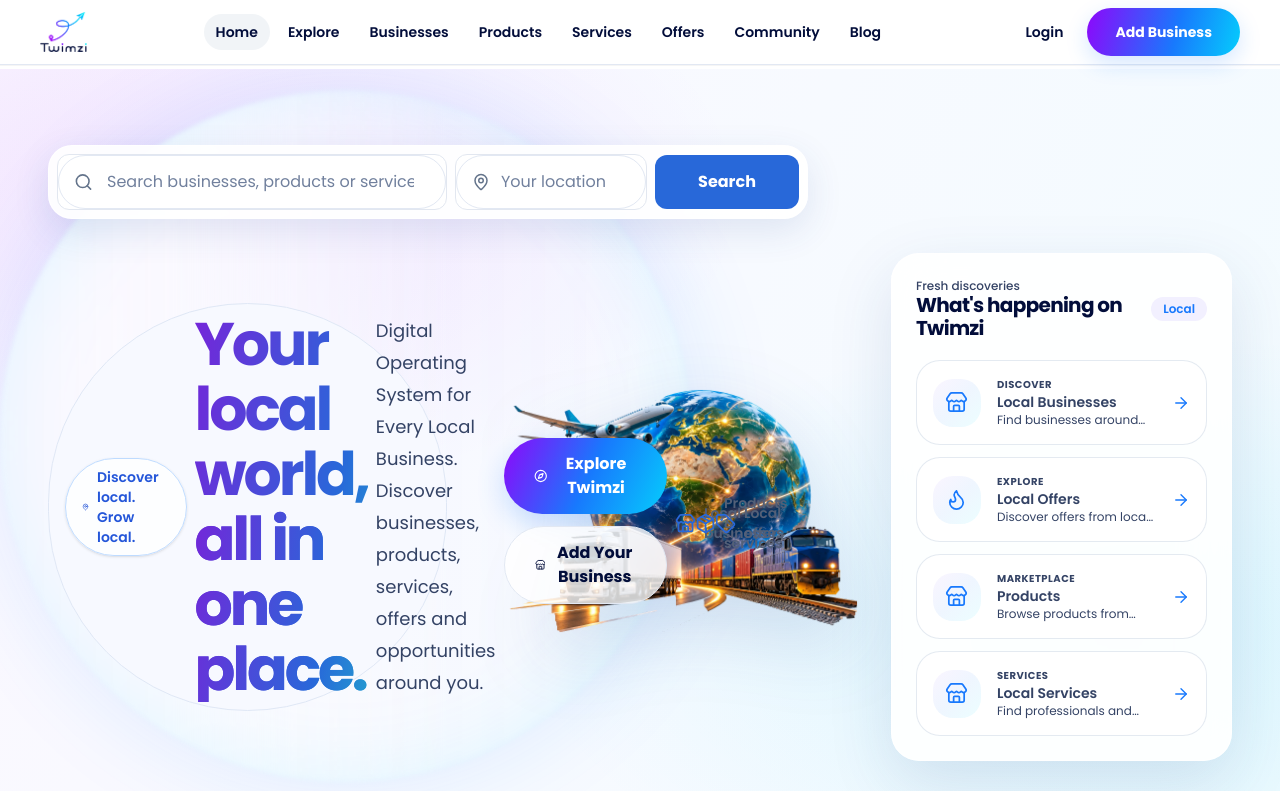
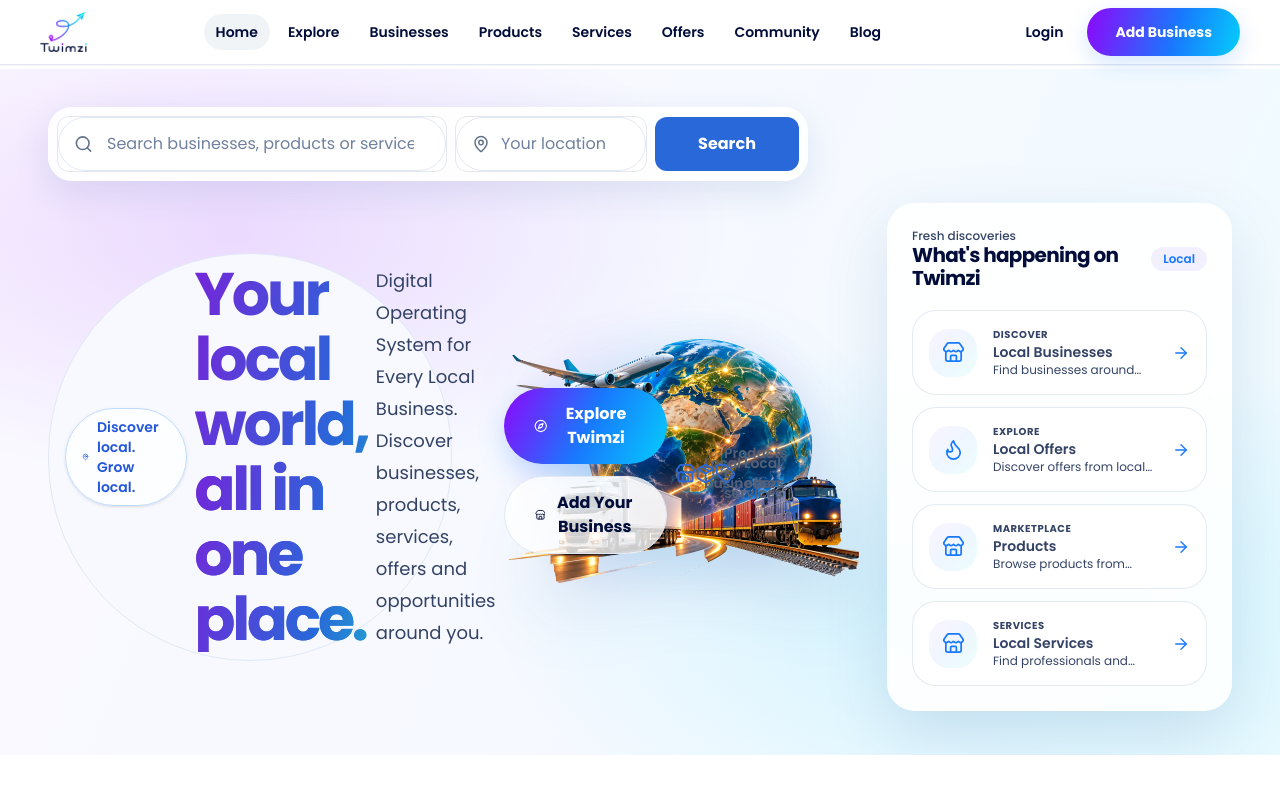
Before and after one commit to twimzi/twimzi-web, a Next.js app: page / in a window 1280 px wide. Shown: the top 800 px of the page. Built offline with nearby package versions, Linux system fonts and the light colour scheme; no server answers; the database is empty.

Commit message:
Add refined ambient motion and remove excess whitespace in homepage hero

```diff
--- a/src/app/globals.css
+++ b/src/app/globals.css
@@ -1548,3 +1548,91 @@ main :is(.focus\:ring-blue-300,.focus\:ring-blue-500) { --tw-ring-color: rgba(24
   }
   .blog-article-content > h2 { margin-top: 2.3rem !important; }
 }
+
+
+/* Rebuilt homepage hero: eliminate legacy offsets and fill the canvas with subtle motion. */
+.twimzi-home-hero {
+  min-height: 0 !important;
+  background:
+    radial-gradient(ellipse at 18% 24%, rgba(142,7,251,.13), transparent 34%),
+    radial-gradient(ellipse at 78% 78%, rgba(5,205,252,.15), transparent 36%),
+    linear-gradient(112deg, #fbf9ff 0%, #f6f9ff 48%, #effbff 100%) !important;
+}
+.twimzi-home-hero::before {
+  content: none !important;
+}
+.twimzi-hero-pattern {
+  z-index: 0;
+  opacity: .62;
+  background-image:
+    radial-gradient(circle at 14% 26%, rgba(142,7,251,.23) 0 1.2px, transparent 1.8px),
+    radial-gradient(circle at 82% 32%, rgba(24,121,253,.22) 0 1.2px, transparent 1.8px),
+    radial-gradient(circle at 72% 78%, rgba(5,205,252,.26) 0 1.4px, transparent 2px),
+    radial-gradient(ellipse at 50% 50%, transparent 42%, rgba(24,121,253,.07) 72%, transparent 74%);
+  background-size: 34px 34px, 42px 42px, 48px 48px, 100% 100%;
+  mask-image: linear-gradient(110deg, #000 0%, rgba(0,0,0,.4) 52%, #000 100%);
+  animation: twimzi-pattern-breathe 9s ease-in-out infinite alternate;
+}
+.twimzi-hero-art-glow {
+  background:
+    radial-gradient(circle, rgba(24,121,253,.15) 0%, rgba(5,205,252,.10) 42%, rgba(142,7,251,.06) 64%, transparent 74%);
+  filter: blur(22px);
+  animation: twimzi-art-pulse 7s ease-in-out infinite alternate;
+}
+@keyframes twimzi-pattern-breathe {
+  0% { opacity: .32; transform: translate3d(0,0,0); }
+  100% { opacity: .72; transform: translate3d(0,-8px,0); }
+}
+@keyframes twimzi-art-pulse {
+  0% { opacity: .55; transform: scale(.94); }
+  100% { opacity: 1; transform: scale(1.06); }
+}
+@media (min-width: 1280px) {
+  .twimzi-home-hero > div.relative.z-10 {
+    display: block !important;
+    min-height: 0 !important;
+    padding-top: 38px !important;
+    padding-bottom: 44px !important;
+  }
+  .twimzi-home-hero > div.relative.z-10 > div:first-child {
+    margin: 0 !important;
+    transform: none !important;
+  }
+  .twimzi-home-hero > div.relative.z-10 > div:nth-child(2) {
+    display: grid !important;
+    grid-template-columns: minmax(0,1.03fr) minmax(360px,.98fr) minmax(340px,.88fr) !important;
+    align-items: center !important;
+    gap: clamp(22px,2vw,36px) !important;
+    margin-top: 22px !important;
+    transform: none !important;
+  }
+  .twimzi-home-hero > div.relative.z-10 > div:nth-child(2) > div:nth-child(1) {
+    grid-column: 1 !important;
+  }
+  .twimzi-home-hero > div.relative.z-10 > div:nth-child(2) > div:nth-child(2) {
+    grid-column: 2 !important;
+    min-height: 0 !important;
+  }
+  .twimzi-home-hero > div.relative.z-10 > div:nth-child(2) > div:nth-child(3) {
+    grid-column: 3 !important;
+    align-self: center !important;
+    transform: none !important;
+  }
+}
+@media (min-width: 768px) and (max-width: 1279px) {
+  .twimzi-home-hero > div.relative.z-10 > div:nth-child(2) {
+    display: grid !important;
+    grid-template-columns: minmax(0,1fr) minmax(0,1fr) !important;
+    align-items: center !important;
+    gap: 24px !important;
+  }
+  .twimzi-home-hero > div.relative.z-10 > div:nth-child(2) > div:nth-child(3) {
+    grid-column: 1 / -1 !important;
+  }
+}
+@media (prefers-reduced-motion: reduce) {
+  .twimzi-hero-pattern,
+  .twimzi-hero-art-glow {
+    animation: none !important;
+  }
+}
```
